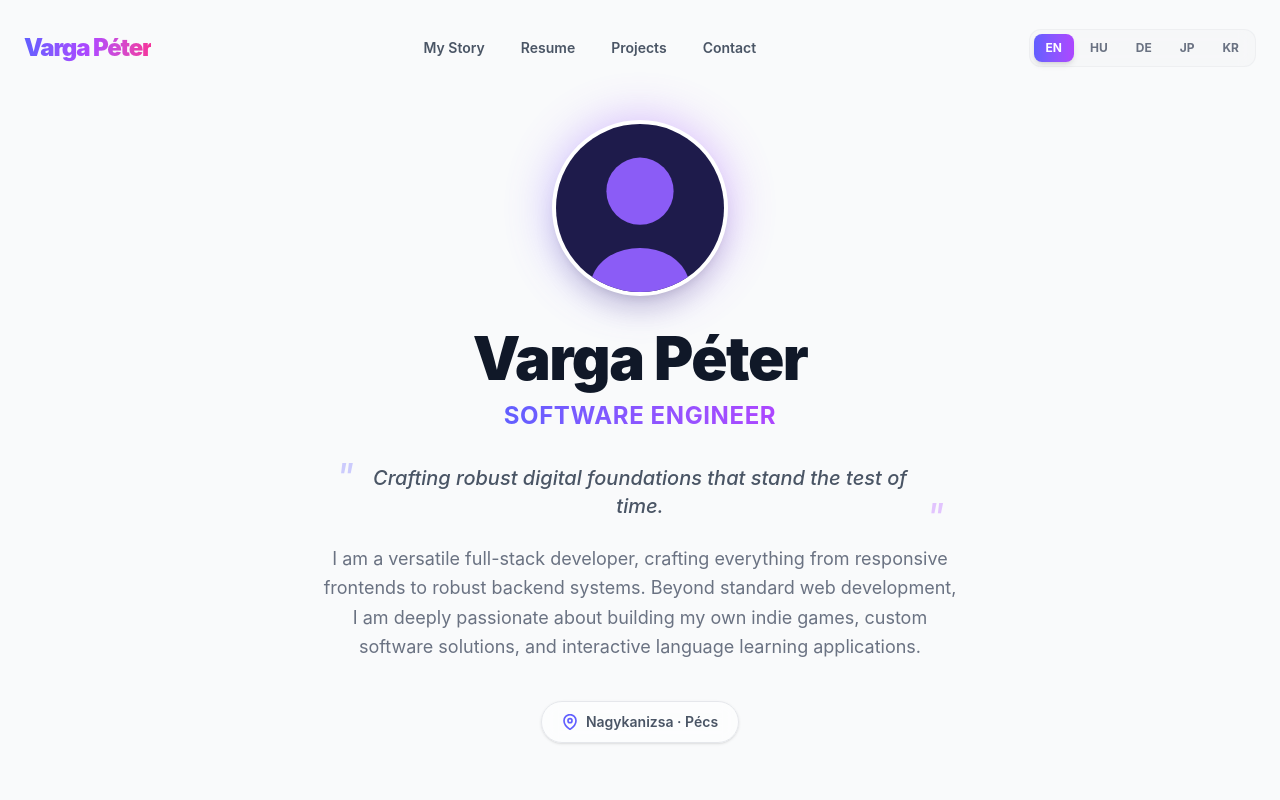
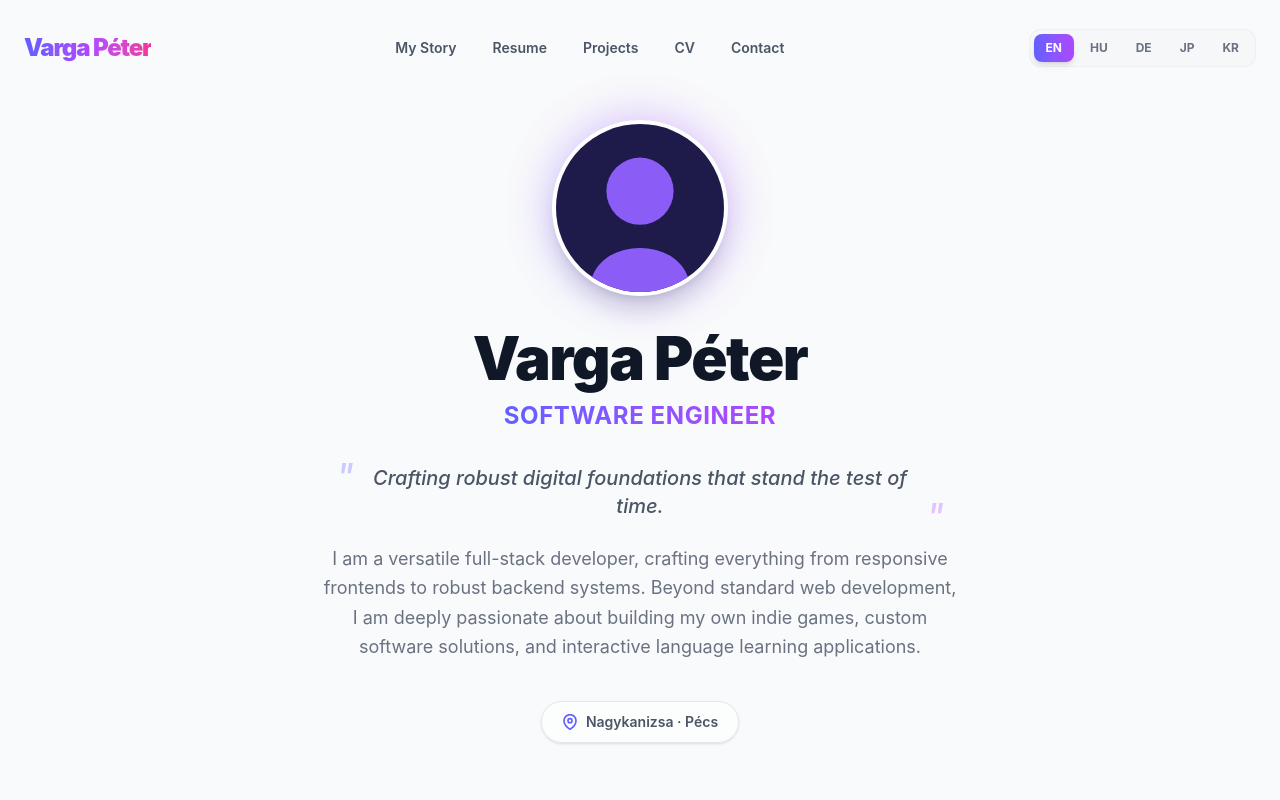
Before and after one commit to H3AD5H0TPlay/portfolio, a React (Vite) app: page /portfolio/en in a window 1280 px wide. Shown: the top 800 px of the page. Built offline with nearby package versions, Linux system fonts and the light colour scheme.

Commit message:
feat: add localized CV viewer route

```diff
--- a/src/App.tsx
+++ b/src/App.tsx
@@ -7,6 +7,7 @@ import MyStory from './components/MyStory';
 import Resume from './components/Resume';
 import Projects from './components/Projects';
 import Footer from './components/Footer';
+import CVViewer from './components/CVViewer';
 
 function PortfolioLayout() {
   const { lang } = useParams();
@@ -41,6 +42,7 @@ function App() {
   return (
     <BrowserRouter basename="/portfolio">
       <Routes>
+        <Route path="/:lang/cv" element={<CVViewer />} />
         <Route path="/:lang" element={<PortfolioLayout />} />
         <Route path="/" element={<Navigate to="/en" replace />} />
         <Route path="*" element={<Navigate to="/en" replace />} />
--- /dev/null
+++ b/src/components/CVViewer.tsx
@@ -0,0 +1,23 @@
+import { useParams, Navigate } from 'react-router-dom';
+
+export default function CVViewer() {
+  const { lang } = useParams();
+
+  // Verify valid language, fallback to English
+  if (!lang || !['en', 'hu', 'de', 'jp', 'kr'].includes(lang)) {
+    return <Navigate to="/en/cv" replace />;
+  }
+
+  // File path to the localized CV in the public folder
+  const cvPath = `/portfolio/cv_${lang}.pdf`;
+
+  return (
+    <div style={{ width: '100vw', height: '100vh', margin: 0, padding: 0, overflow: 'hidden', backgroundColor: '#333' }}>
+      <iframe
+        src={cvPath}
+        style={{ width: '100%', height: '100%', border: 'none' }}
+        title={`CV - ${lang.toUpperCase()}`}
+      />
+    </div>
+  );
+}
--- a/src/components/Navbar.tsx
+++ b/src/components/Navbar.tsx
@@ -1,6 +1,6 @@
 import { useState, useEffect } from 'react';
 import { useTranslation } from 'react-i18next';
-import { useNavigate, useParams } from 'react-router-dom';
+import { Link, useNavigate, useParams } from 'react-router-dom';
 
 const languages = ['EN', 'HU', 'DE', 'JP', 'KR'];
 
@@ -16,6 +16,7 @@ export default function Navbar() {
     { id: 'my-story', label: t('nav.myStory') },
     { id: 'resume', label: t('nav.resume') },
     { id: 'projects', label: t('nav.projects') },
+    { id: 'cv', label: 'CV', isRoute: true },
     { id: 'contact', label: t('nav.contact') }
   ];
 
@@ -57,6 +58,15 @@ export default function Navbar() {
         {/* Center: Navigation Links */}
         <div className="hidden md:flex items-center space-x-1">
           {navItems.map((item) => (
+            item.isRoute ? (
+              <Link
+                key={item.id}
+                to={`/${activeLang.toLowerCase()}/${item.id}`}
+                className="relative px-4 py-2 text-sm font-semibold text-gray-600 dark:text-gray-300 hover:text-indigo-600 dark:hover:text-white transition-colors duration-300 rounded-full hover:bg-gray-100/50 dark:hover:bg-white/5"
+              >
+                {item.label}
+              </Link>
+            ) : (
               <a
                 key={item.id}
                 href={`#${item.id}`}
@@ -64,6 +74,7 @@ export default function Navbar() {
               >
                 {item.label}
               </a>
+            )
           ))}
         </div>
 
```
Lines whose indentation alone changed are shown as unchanged.
